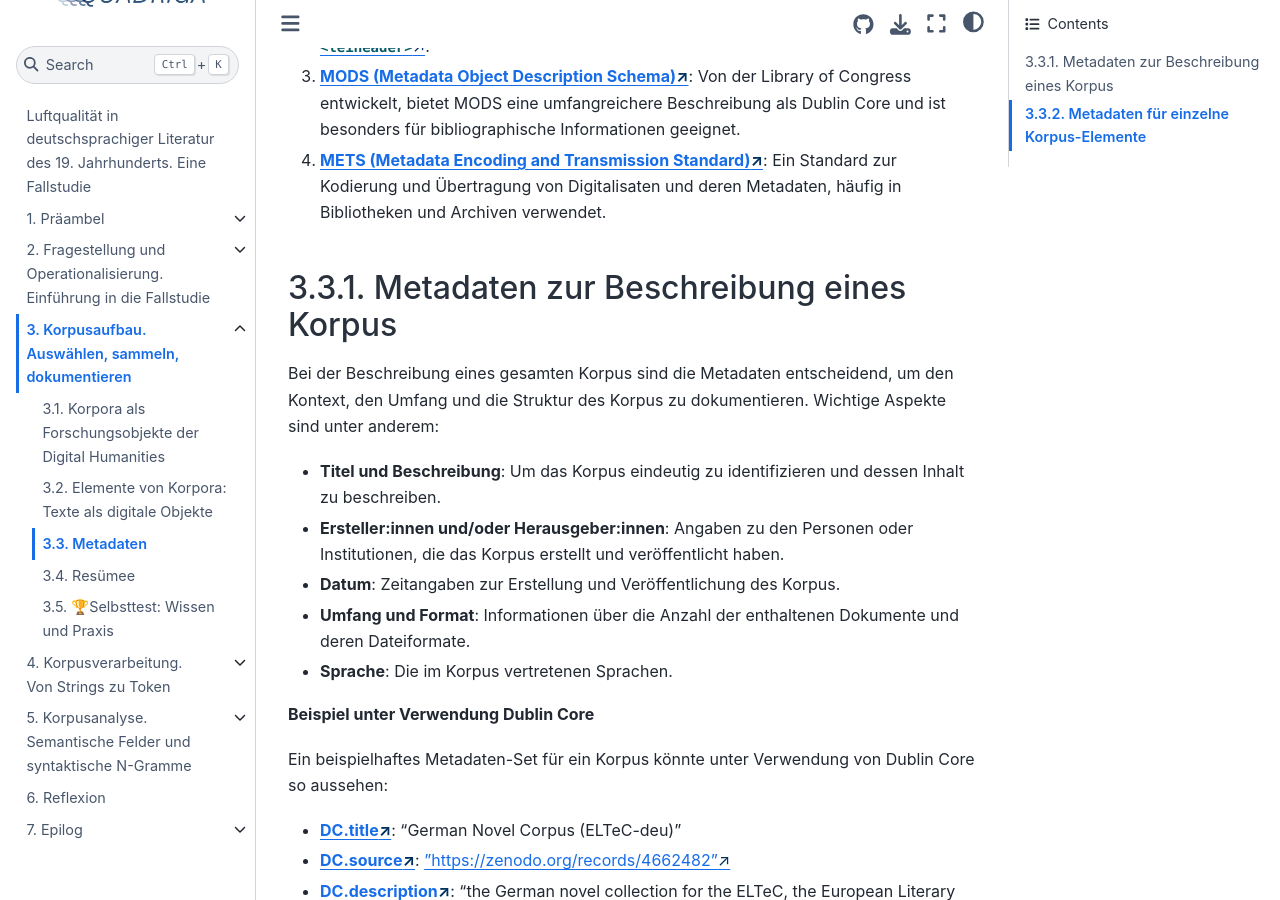
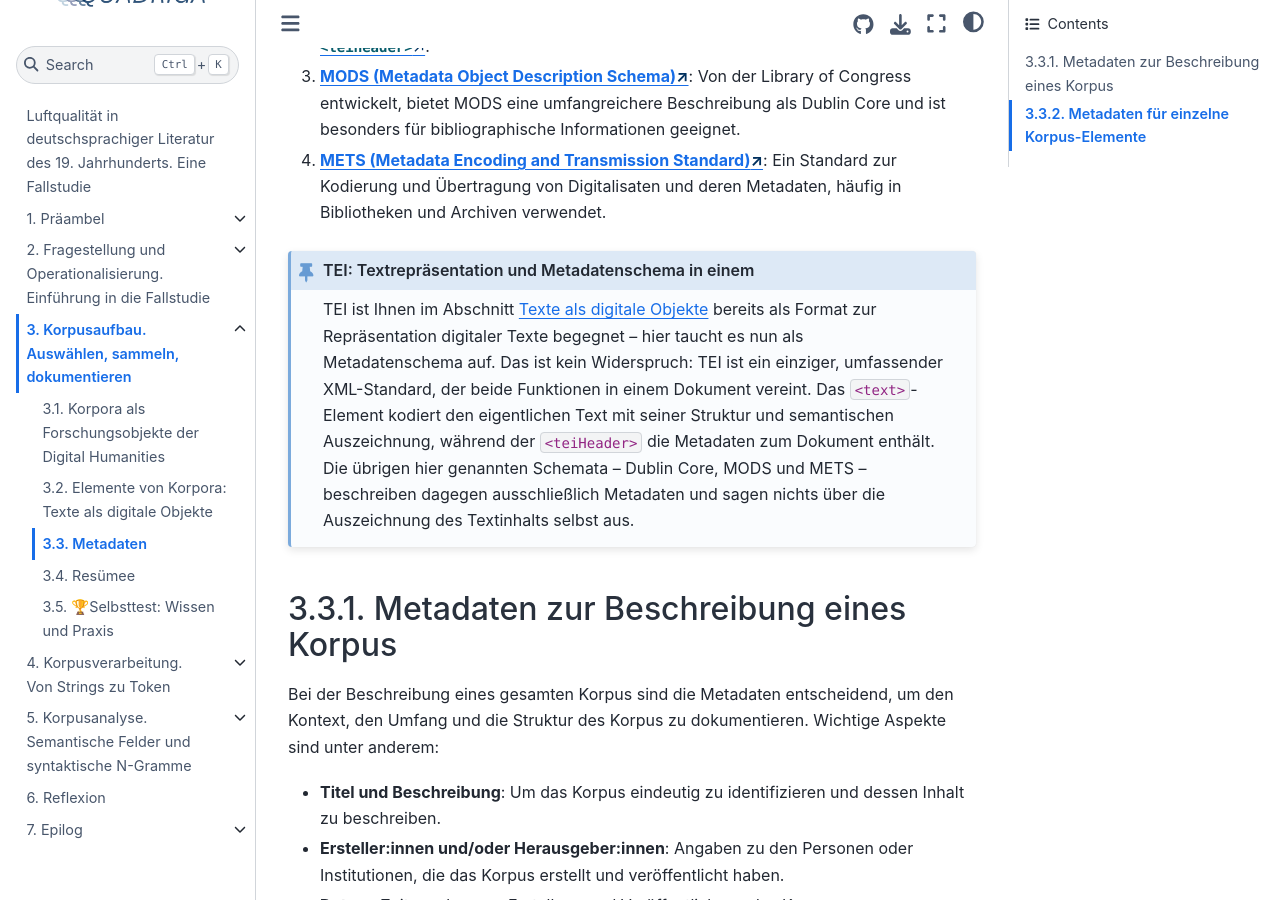
Before and after one commit to quadriga-dk/Text-Fallstudie-3, a Jupyter Book: the page built from corpus_collection/corpus-collection_metadata.md, in a window 1280 px wide and 900 px high, scrolled down 504 px. Built offline with Jupyter Book 1.0.4 settings and Sphinx 7.4.7 and the Sphinx Book theme 1.1.4, drawn with Linux system fonts in a browser that asks for light colours; pages that are not in the unit, such as notebooks, are missing from menus.

Commit message:
Clarify TEI's dual role as text encoding and metadata schema
Fixes #157

````diff
--- a/corpus_collection/corpus-collection_metadata.md
+++ b/corpus_collection/corpus-collection_metadata.md
@@ -11,6 +11,11 @@ Es gibt verschiedene Metadatenschemata, die entwickelt wurden, um spezifische An
 2. **<a href="https://tei-c.org/" class="external-link" target="_blank">TEI (Text Encoding Initiative)</a>**: Speziell für Texte entwickelt, bietet TEI detaillierte Richtlinien zur Auszeichnung von Texten und zur Erfassung von deren Metadaten im <a href="https://tei-c.org/release/doc/tei-p5-doc/de/html/ref-teiHeader.html" class="external-link" target="_blank"><code>&lt;teiHeader&gt;</code></a>.
 3. **<a href="https://www.loc.gov/standards/mods/" class="external-link" target="_blank">MODS (Metadata Object Description Schema)</a>**: Von der Library of Congress entwickelt, bietet MODS eine umfangreichere Beschreibung als Dublin Core und ist besonders für bibliographische Informationen geeignet.
 4. **<a href="https://www.loc.gov/standards/mets/" class="external-link" target="_blank">METS (Metadata Encoding and Transmission Standard)</a>**: Ein Standard zur Kodierung und Übertragung von Digitalisaten und deren Metadaten, häufig in Bibliotheken und Archiven verwendet.
+
+```{admonition} TEI: Textrepräsentation und Metadatenschema in einem
+:class: hinweis
+TEI ist Ihnen im Abschnitt [Texte als digitale Objekte](corpus-collection_text_as_digital_objects) bereits als Format zur Repräsentation digitaler Texte begegnet – hier taucht es nun als Metadatenschema auf. Das ist kein Widerspruch: TEI ist ein einziger, umfassender XML-Standard, der beide Funktionen in einem Dokument vereint. Das `<text>`-Element kodiert den eigentlichen Text mit seiner Struktur und semantischen Auszeichnung, während der `<teiHeader>` die Metadaten zum Dokument enthält. Die übrigen hier genannten Schemata – Dublin Core, MODS und METS – beschreiben dagegen ausschließlich Metadaten und sagen nichts über die Auszeichnung des Textinhalts selbst aus.
+```
 
 ## Metadaten zur Beschreibung eines Korpus
 
````
